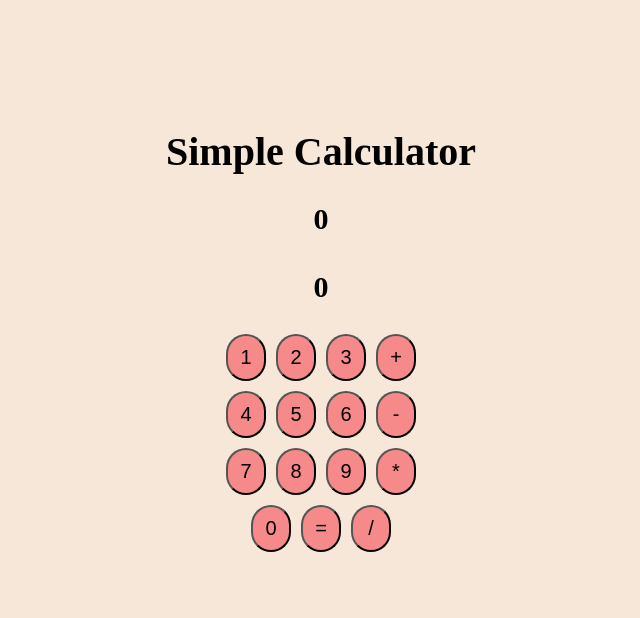
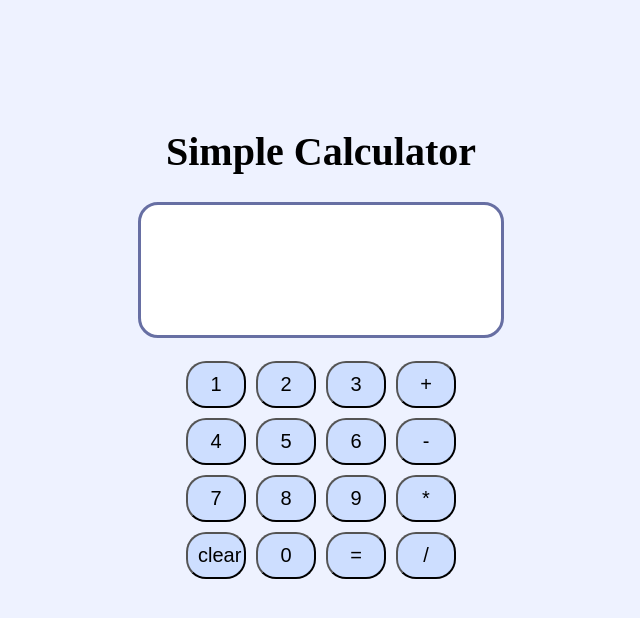
Before and after one commit to yayakix/calculator-react, a React (Create React App) app: page / in a window 1280 px wide. Shown: the top 618 px of the page, without its empty margins (319-959 px from the left). Built offline with nearby package versions, Linux system fonts and the light colour scheme; a web font is replaced by a local one.

Commit message:
multi digit number update

```diff
--- a/public/styles.css
+++ b/public/styles.css
@@ -1,19 +1,31 @@
 button {
     padding: 10px 10px;
     margin: 5px;
-    background-color: #F68989;
+    background-color: #CDDEFF;
     border-radius: 20px;
     font-size: 20px;
-    width: 40px;
+    width: 60px;
+
 
 
 }
 h2{
     font-size: 30px;
+    padding: 30px;
+    display: flex;
+    justify-content: center;
+    background-color: white;
+    width: 300px;
+    height: 70px;
+    margin: auto;
+    border: 3px solid #676FA3;
+    border-radius: 20px;
+
 }
 body{
     margin: auto;
-    background-color: #F6E7D8;
+    background-color: #EEF2FF;
+
 
 }
 
@@ -25,6 +37,7 @@ h1 {
     font-family: 'Knewave',
     cursive;
     font-size: 40px;
+
 }
 
 .bot-row{
--- a/src/App.js
+++ b/src/App.js
@@ -1,18 +1,27 @@
 import React, { useState } from "react";
 
 export default function App() {
-  const [currNum, setcurrNum] = useState(0);
-  const [nextNum, setNextNum] = useState(0);
+  const [currNum, setcurrNum] = useState("");
+  const [nextNum, setNextNum] = useState("");
   const [symbol, setSymbol] = useState("");
   // const [calculate, setCalculate] = useState("");
 
+  function handleClear(){
+    setcurrNum("")
+    setNextNum("")
+    setSymbol("")
+  }
+
   function handleOneChange(event) {
     if (symbol === "+" || symbol === "-" || symbol === "*" || symbol === "/") {
-      setNextNum(event.target.value);
+      setNextNum(previousState => {return previousState + (event.target.value)});
     } else {
       if (event.target.id === "number") {
+
         var numberVal = event.target.value;
-        setcurrNum(numberVal);
+        setcurrNum(previousState => {return previousState + numberVal}
+          )
+
       } else if (event.target.id === "math") {
         setSymbol(event.target.value);
       }
@@ -40,7 +49,7 @@ export default function App() {
         break;
     }
 
-    setNextNum(0);
+    setNextNum("");
     setSymbol("");
   }
 
@@ -49,11 +58,12 @@ export default function App() {
     <h1>Simple Calculator</h1>
       <h2>
         {currNum}
-        <br />
+
         {symbol}
-        <br />
+
         {nextNum}
       </h2>
+      <br/>
       <button
         className="btn btn-info"
         id="number"
@@ -154,7 +164,16 @@ export default function App() {
       </button>
       <br />
       <div className="bot-row">
+
       <div className="zero-equals">
+       <button
+        className="clear"
+        id="number"
+        value="clear"
+        onClick={handleClear}
+      >
+        clear
+      </button>
           <button
         className="btn btn-info"
         id="number"
```
